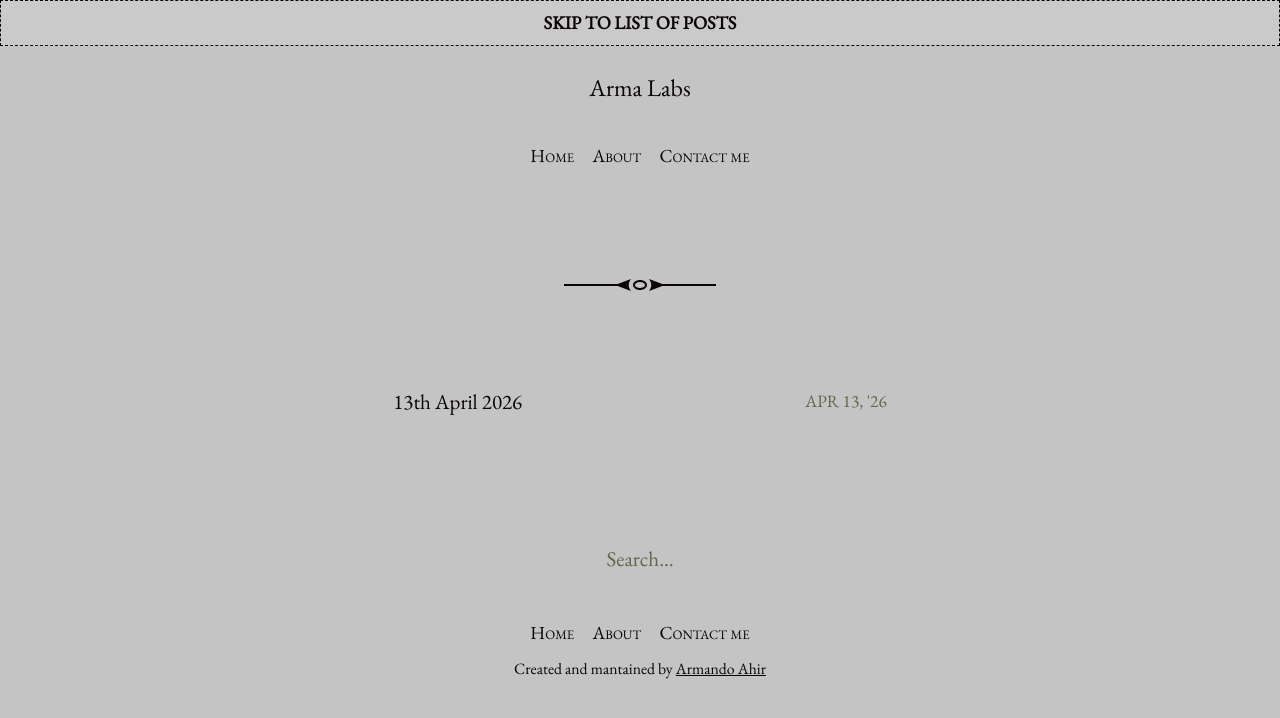
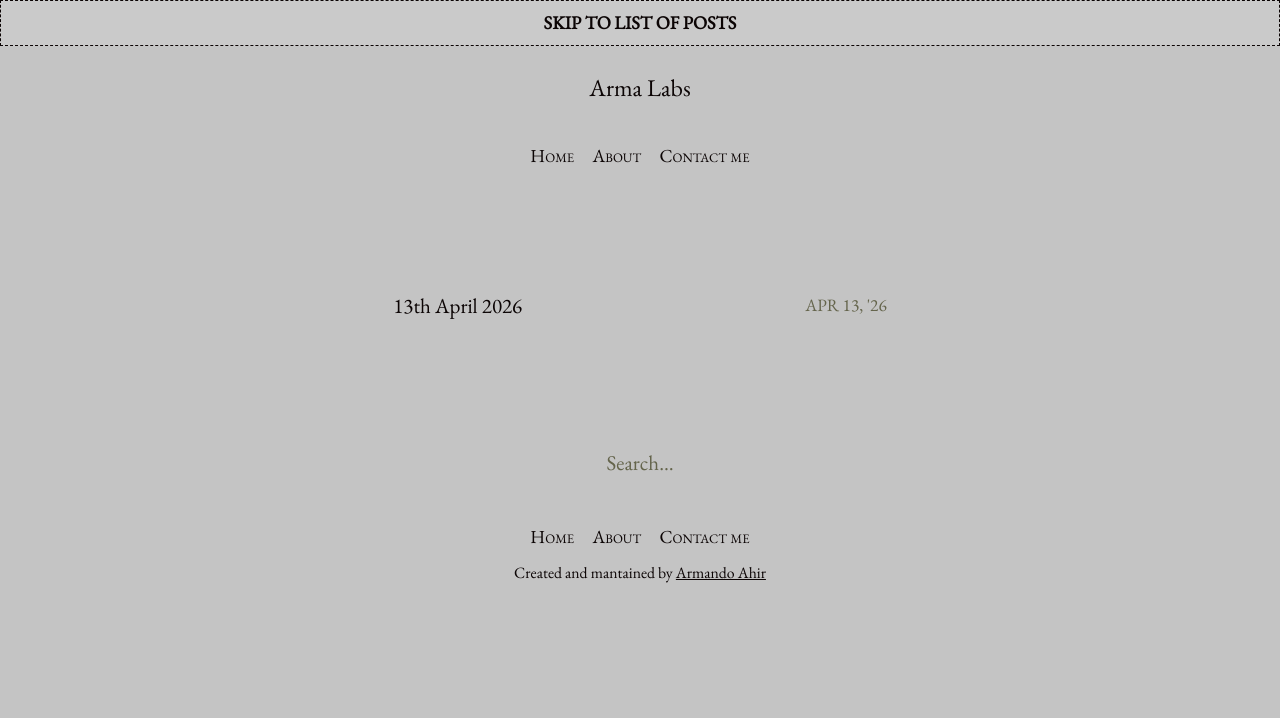
Before and after one commit to armandoahir/armandoahir.github.io, a Jekyll site: the page built from index.html, in a window 1280 px wide. Shown: the top 718 px of the page. Built offline with Jekyll 4.4.1, drawn with Linux system fonts in a browser that asks for light colours; the list of posts is cut into pages by our own code.

Commit message:
[13th Apr] updates

```diff
--- a/_layouts/home.html
+++ b/_layouts/home.html
@@ -23,15 +23,14 @@
 {% endif %}
 
 <main class="home" id="main" role="main" aria-label="Content">
-
-  <h1 class="content-title divided">
-    {% if site.paginate and site.paginate_path and paginator.page > 1 %}
+<!--
+     {% if site.paginate and site.paginate_path and paginator.page > 1 %}
       Page {{ paginator.page }}
     {% else %}
-      <!-- Contents -->
+     Contents
     {% endif %}
   </h1>
-
+-->
   {% if site.paginate and site.paginate_path %}
 
     <ul class="post-list">
```
